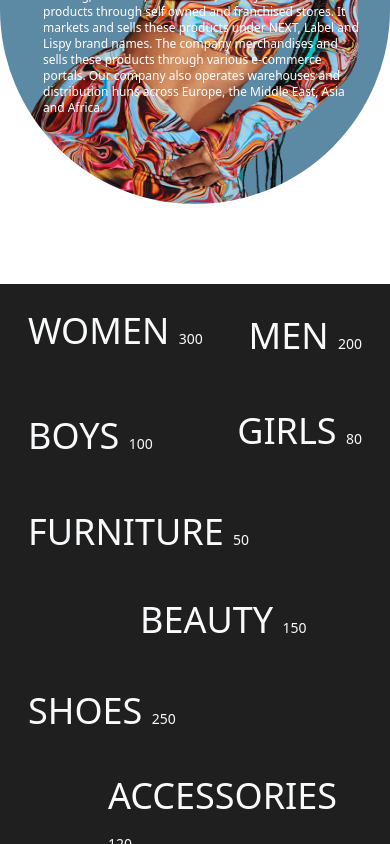
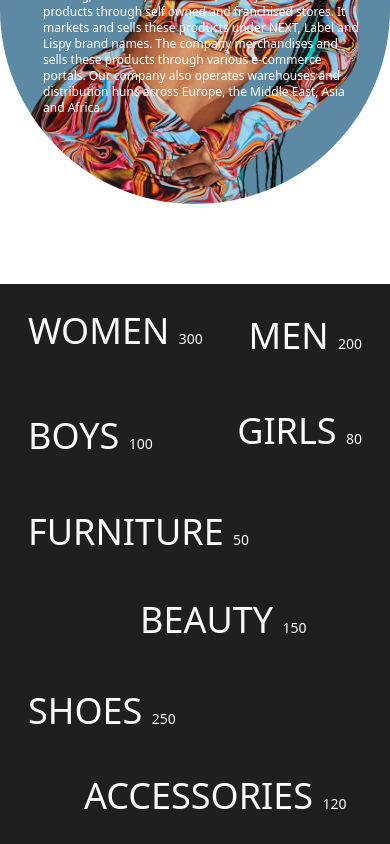
Before and after one commit to ForJessicaSake/React-Query-X-Jotai-Next-Ecommerce-Store, a React (Create React App) app: page / in a window 390 px wide. Shown: the part 532-1376 px from the top of the page. Built offline with nearby package versions, Linux system fonts and the light colour scheme.

Commit message:
feat:completed the user interface for collections

```diff
--- a/src/elements/Collections.tsx
+++ b/src/elements/Collections.tsx
@@ -48,7 +48,7 @@ const Collections = () => {
         <h1 className="animate-bounce hover:border-b-2 border-Blue">
           Shoes <span className="text-sm">250</span>
         </h1>
-        <h1 className="lg:ml-0 ml-20 lg:mt-0 mt-10 hover:border-b-2 border-Blue">
+        <h1 className="lg:ml-0 ml-14 lg:mt-0 mt-10 hover:border-b-2 border-Blue">
           Accessories <span className="text-sm">120</span>
         </h1>
       </div>
```
